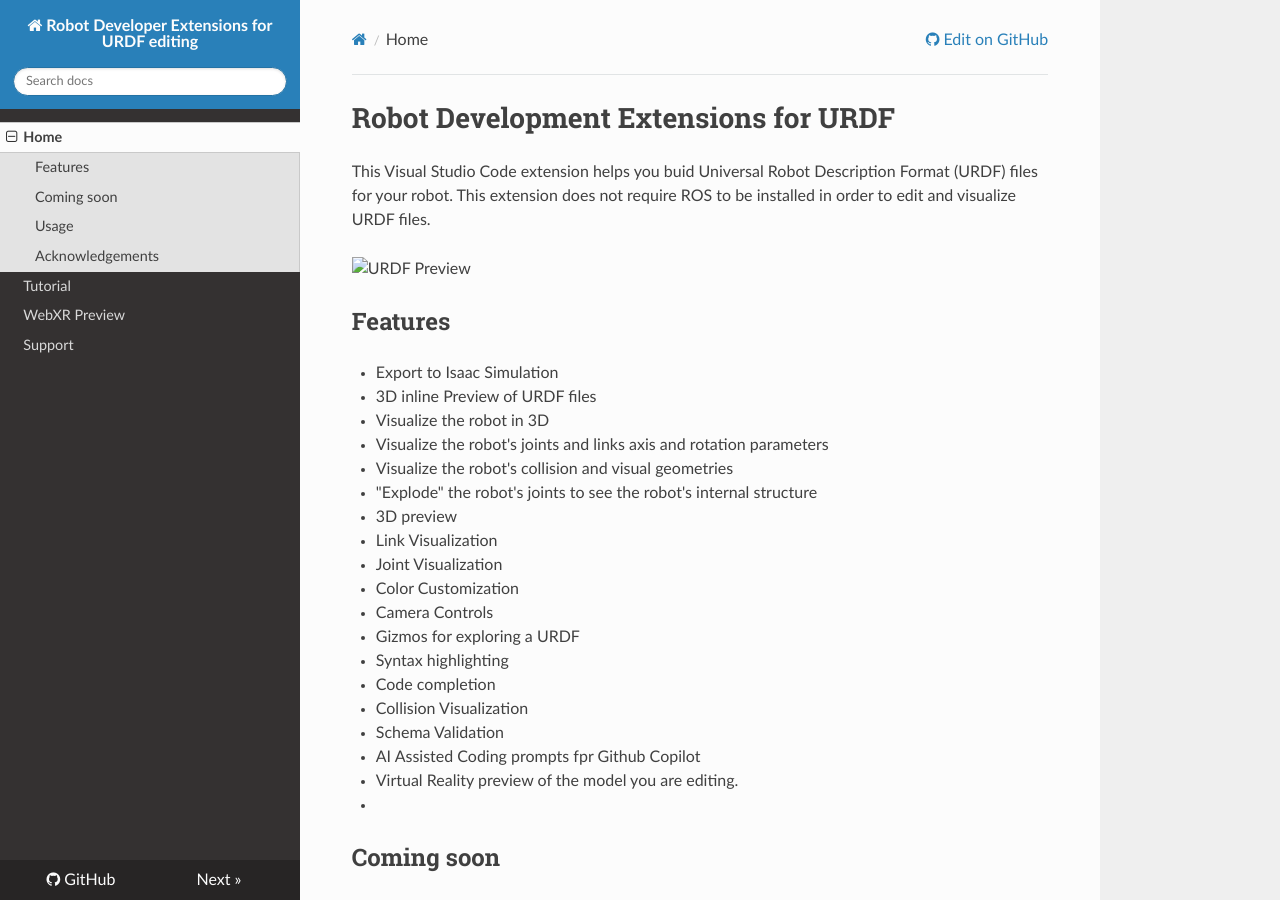
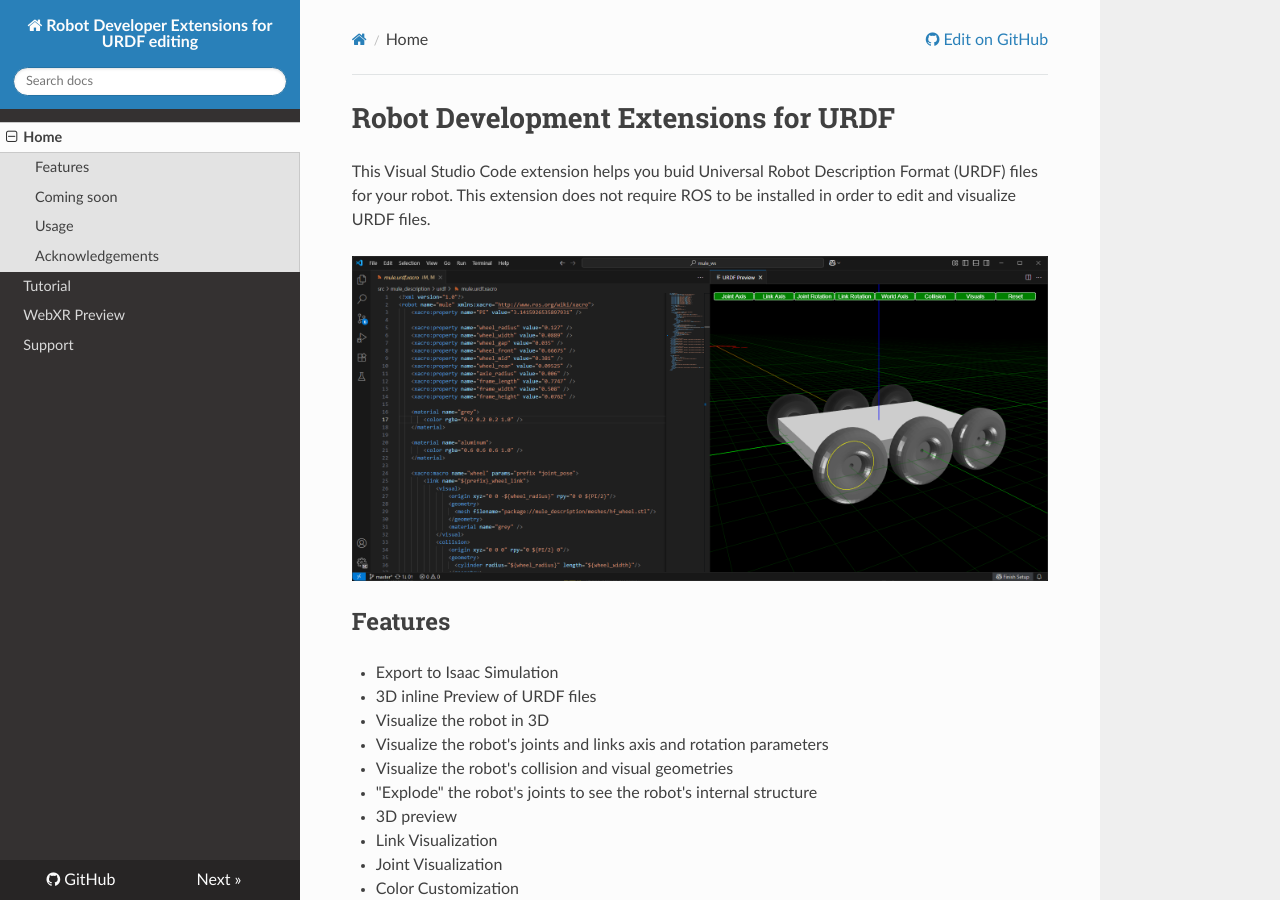
Before and after one commit to Ranch-Hand-Robotics/rde-urdf, an MkDocs documentation site: the page built from docs/index.md, in a window 1280 px wide and 900 px high. Built offline with MkDocs 1.6.1, drawn with Linux system fonts in a browser that asks for light colours; nearby versions of some CDN libraries.

Commit message:
Updte links to preview

```diff
--- a/docs/index.md
+++ b/docs/index.md
@@ -1,7 +1,7 @@
 # Robot Development Extensions for URDF
 This Visual Studio Code extension helps you buid Universal Robot Description Format (URDF) files for your robot. This extension does not require ROS to be installed in order to edit and visualize URDF files.
 
-![URDF Preview](media/URDF_Preview.png)
+![URDF Preview](https://raw.githubusercontent.com/Ranch-Hand-Robotics/rde-urdf/refs/heads/main/docs/URDF_Preview.png)
 
 ## Features
 - Export to Isaac Simulation
```
Also changed, not shown: README.md (+1 -1 lines), media/URDF_Preview.png (deleted).
